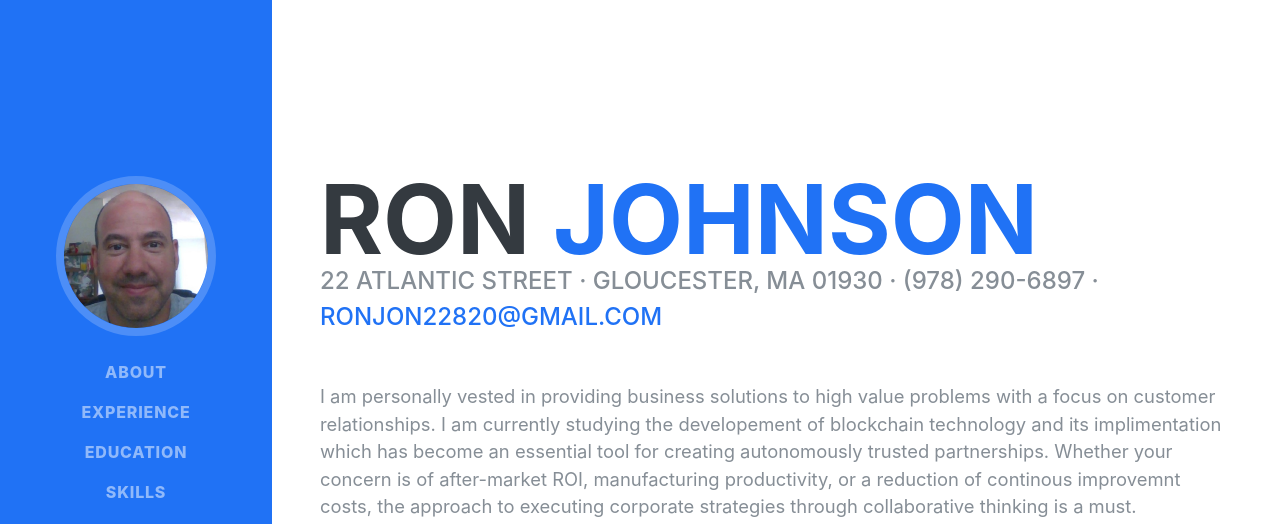
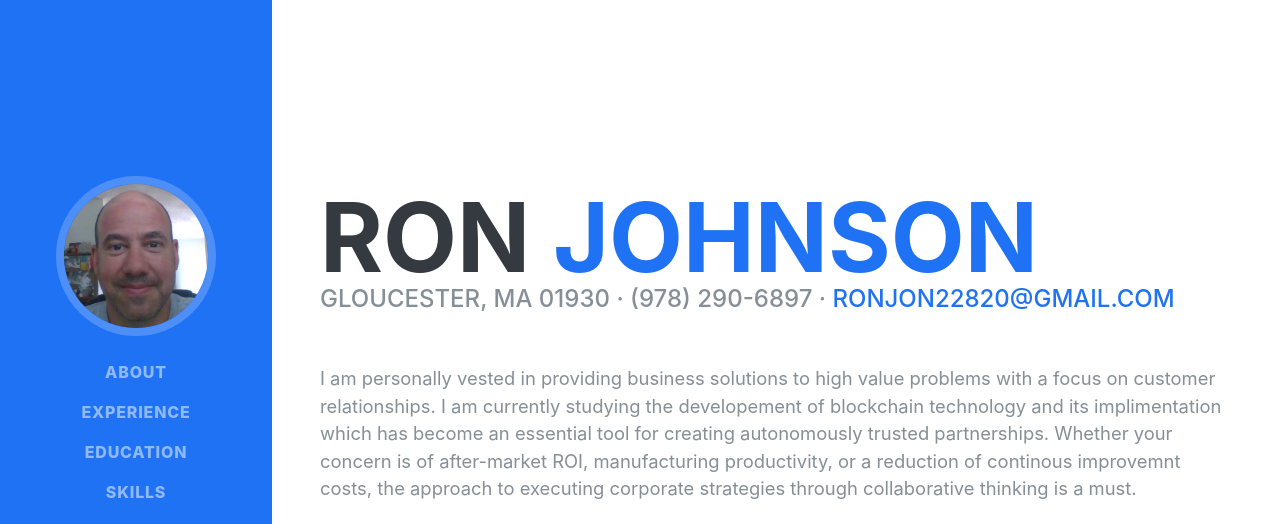
Before and after one commit to ronjon22820/ronjon22820.github.io, a plain HTML site: page index.html in a window 1280 px wide. Shown: the top 524 px of the page. Drawn offline with Linux system fonts and the light colour scheme; a web font is replaced by a local one.

Commit message:
Update4
Removed Address for security purposes

```diff
--- a/index.html
+++ b/index.html
@@ -69,7 +69,7 @@
         <h1 class="mb-0">Ron
           <span class="text-primary">Johnson</span>
         </h1>
-        <div class="subheading mb-5">22 Atlantic Street · Gloucester, MA 01930 · (978) 290-6897 ·
+        <div class="subheading mb-5">Gloucester, MA 01930 · (978) 290-6897 ·
           <a href="mailto:name@email.com">ronjon22820@gmail.com</a>
         </div>
         <p class="lead mb-5">I am personally vested in providing business solutions to high value problems with a focus on customer relationships.  I am currently studying the developement of blockchain technology and its implimentation which has become an essential tool for creating autonomously trusted partnerships.  Whether your concern is of after-market ROI, manufacturing productivity, or a reduction of continous improvemnt costs, the approach to executing corporate strategies through collaborative thinking is a must.</p>
```
